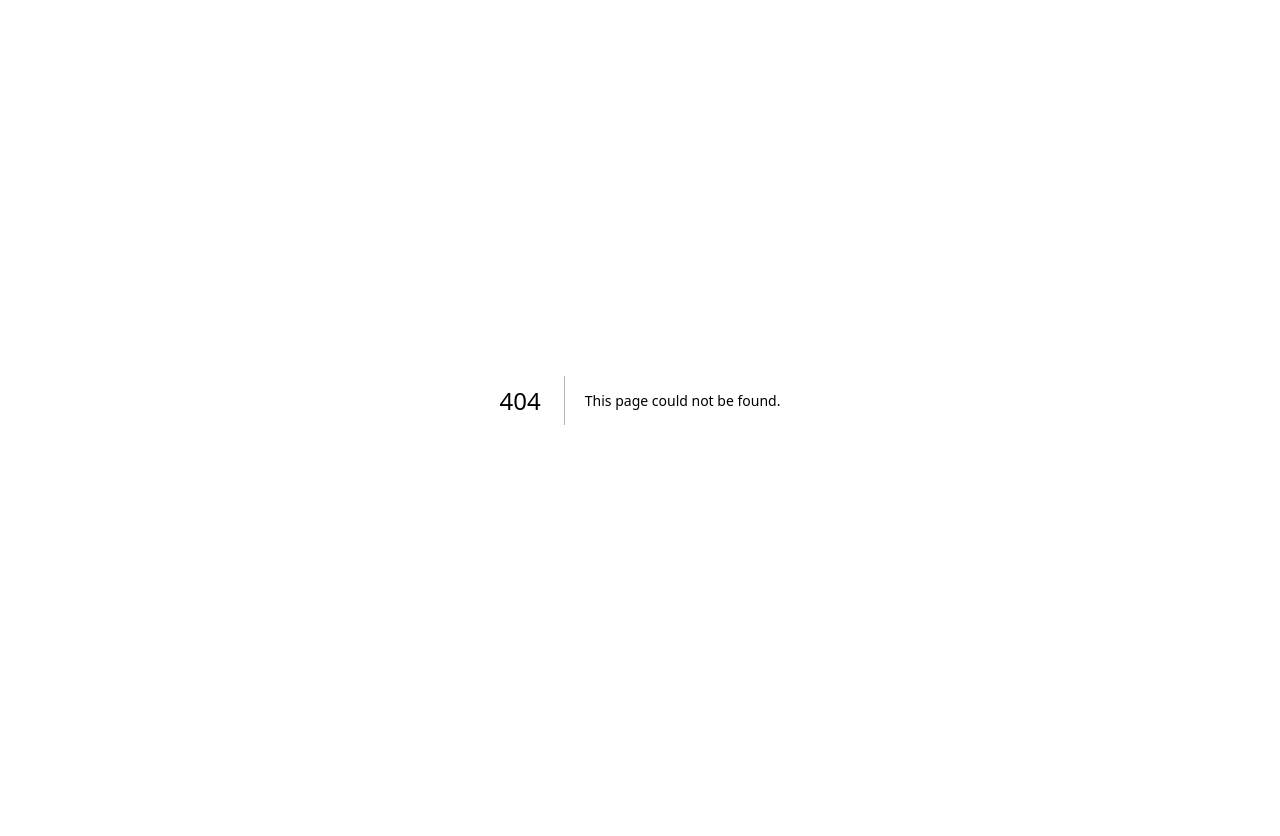
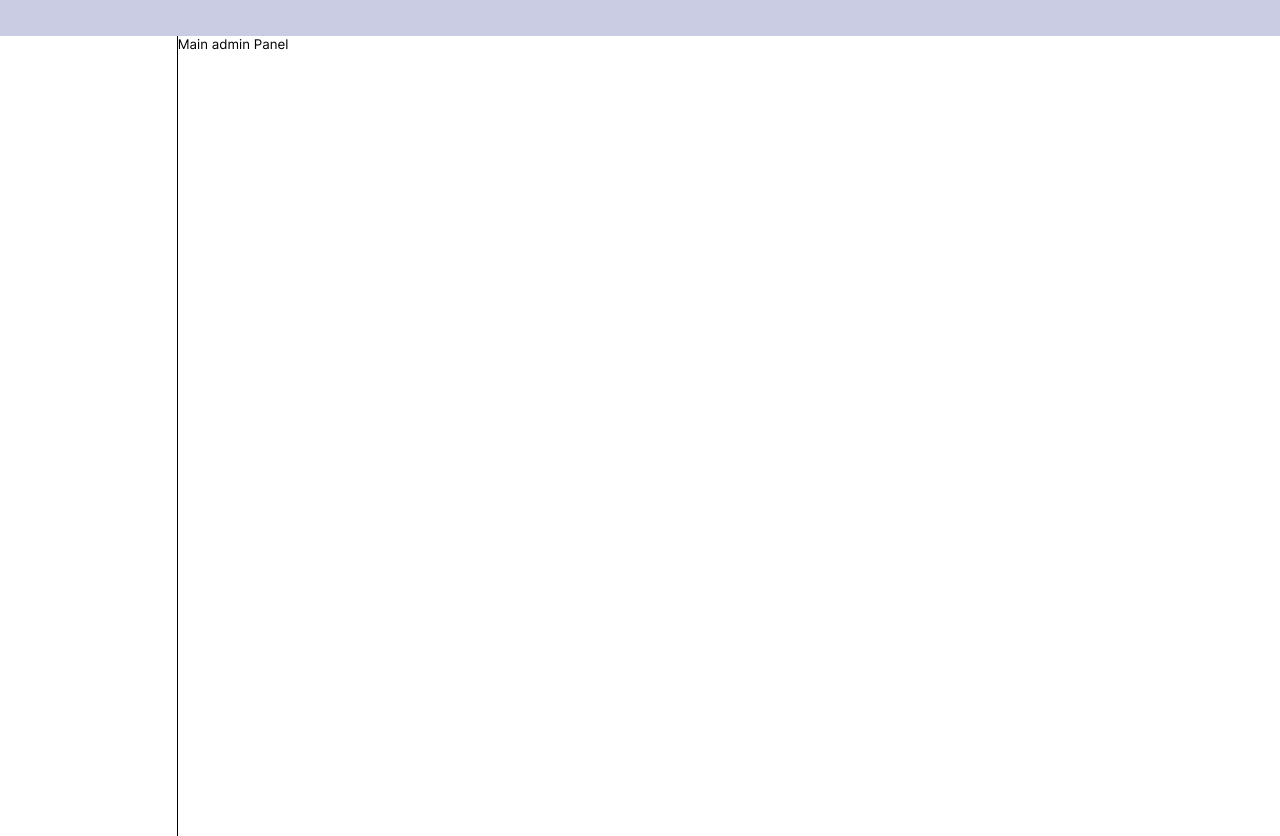
Before and after one commit to deftime/GromadaNextJS, a Next.js app: page /admin in a window 1280 px wide. Before the commit this address had no page. Before the commit the page ends 800 px from the top, so only its background shows below. Built offline with nearby package versions, Linux system fonts and the light colour scheme.

Commit message:
Starting admin panel...

```diff
--- /dev/null
+++ b/src/app/(cms)/admin/feedback-form/page.tsx
@@ -0,0 +1,5 @@
+export default function FeedbackForm() {
+  return (
+    <div>Feedback form</div>
+  )
+}
--- /dev/null
+++ b/src/app/(cms)/admin/page.tsx
@@ -0,0 +1,5 @@
+export default function Panel() {
+  return (
+    <div>Main admin Panel</div>
+  )
+}
--- /dev/null
+++ b/src/app/(cms)/layout.tsx
@@ -0,0 +1,23 @@
+import { Metadata } from "next";
+import '@/styles/admin/general.scss';
+
+export const metadata: Metadata = {
+  title: "Admin Next.JS",
+  description: "Content Management System",
+};
+
+export default function Layout({ children }: { children: React.ReactNode}) {
+  return (
+    <section className="admin-layout">
+      <div className="admin-top"></div>
+      <div className="admin-base">
+        <div className="sidebar">
+
+        </div>
+        <div className="page-zone">
+          {children}
+        </div>
+      </div>
+    </section>
+  )
+}
--- /dev/null
+++ b/src/styles/admin/general.scss
@@ -0,0 +1,31 @@
+@use '../variables' as *;
+
+* {
+  margin: 0;
+  padding: 0;
+  box-sizing: border-box;
+}
+
+.admin-layout {
+  padding: 0;
+}
+
+.admin-top {
+  display: flex;
+  gap: vw(20);
+  height: vw(40);
+  background-color: rgb(81 87 163 / 0.3);
+}
+
+.admin-base {
+  display: flex;
+  .sidebar {
+    flex-shrink: 0;
+    width: vw(200);
+    border-right: 1px solid #000;
+    height: 100vh;
+  }
+  .page-zone {
+    flex-grow: 1;
+  }
+}
```
